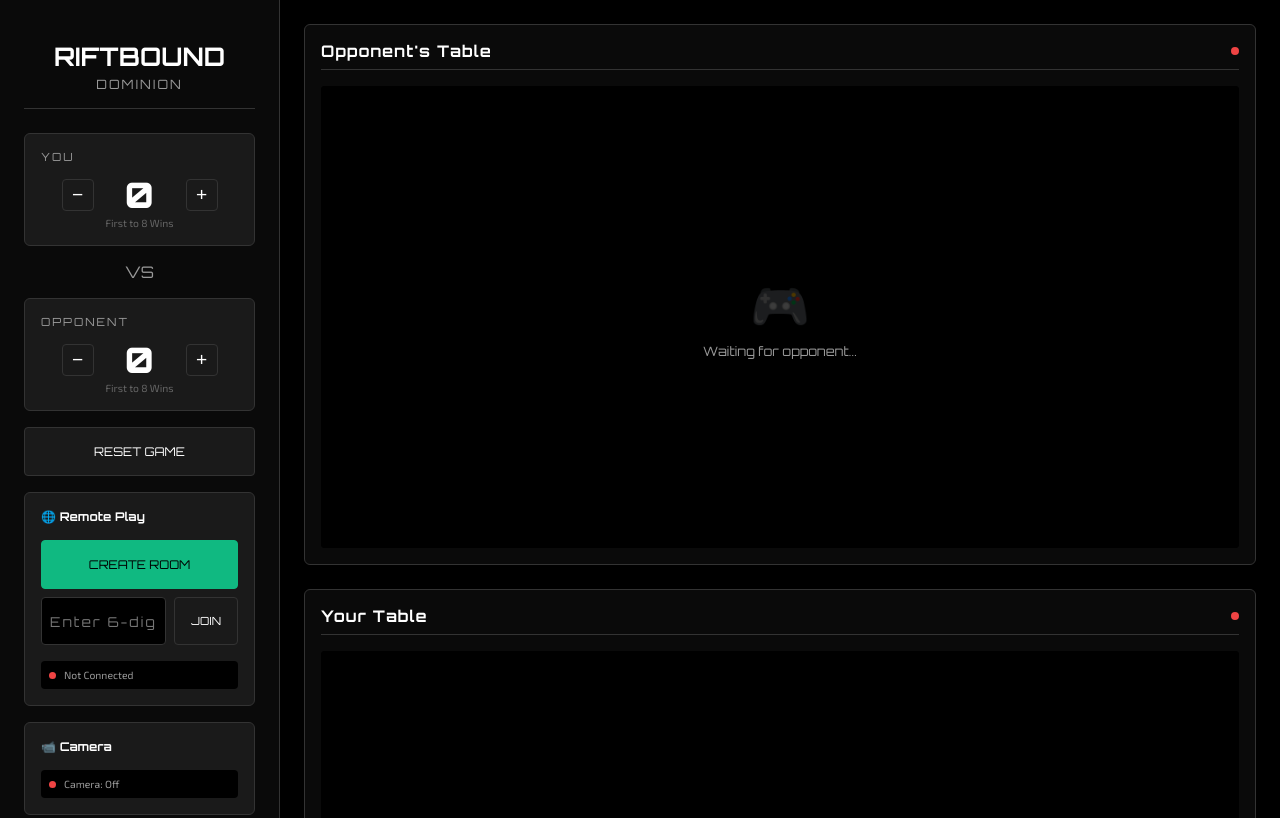
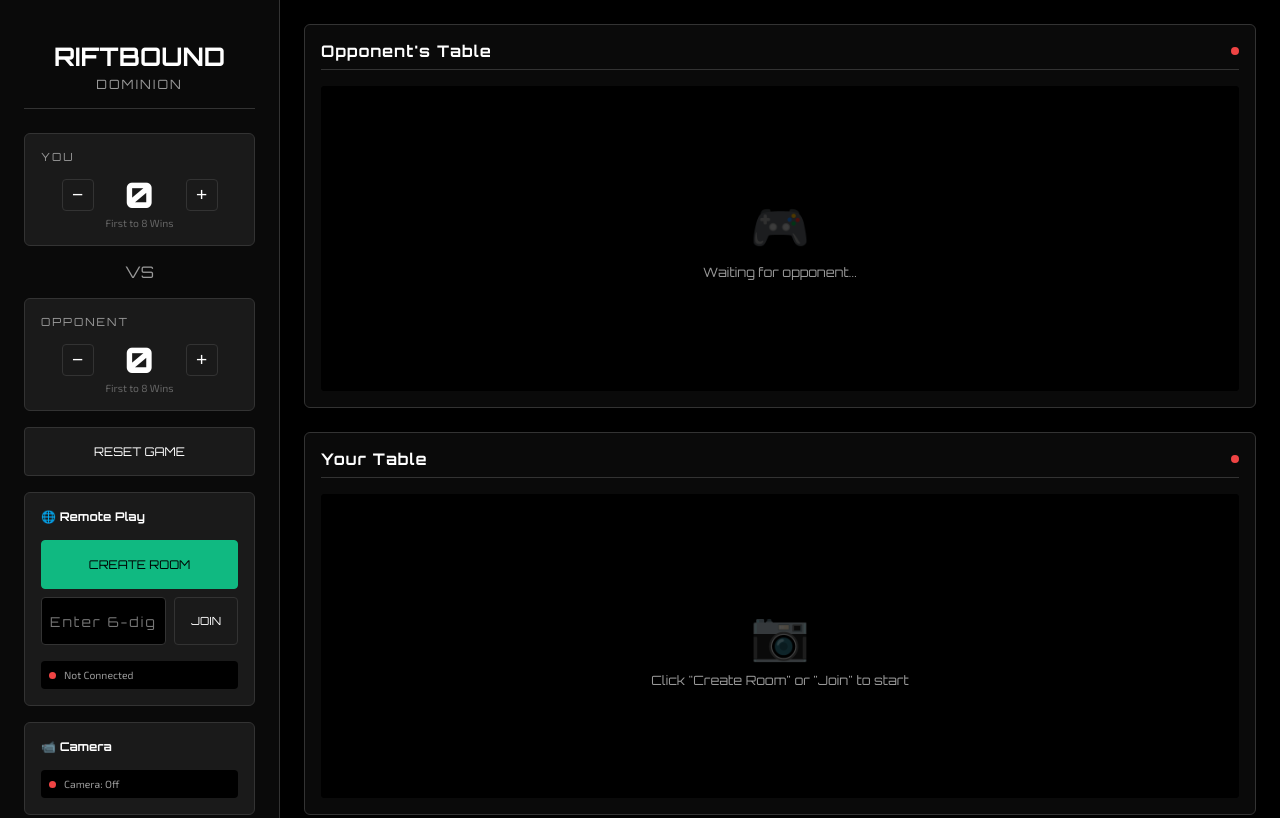
Before and after one commit to IvanSiat/riftbound-dominion, a plain HTML site: page index.html in a window 1280 px wide. Shown: the top 818 px of the page. Drawn offline with Linux system fonts and the light colour scheme.

Commit message:
Update style.css

```diff
--- a/style.css
+++ b/style.css
@@ -288,7 +288,8 @@ body {
 }
 
 .camera-section {
-    flex: 1;
+    flex: 1 1 0;
+    max-height: 50vh;
     background: var(--bg-dark);
     border: 1px solid var(--border-gray);
     border-radius: 6px;
@@ -327,7 +328,8 @@ body {
 
 .video-container {
     position: relative;
-    flex: 1;
+    flex: 1 1 0;
+    min-height: 0;
     border-radius: 4px;
     overflow: hidden;
     background: var(--bg-black);
```
